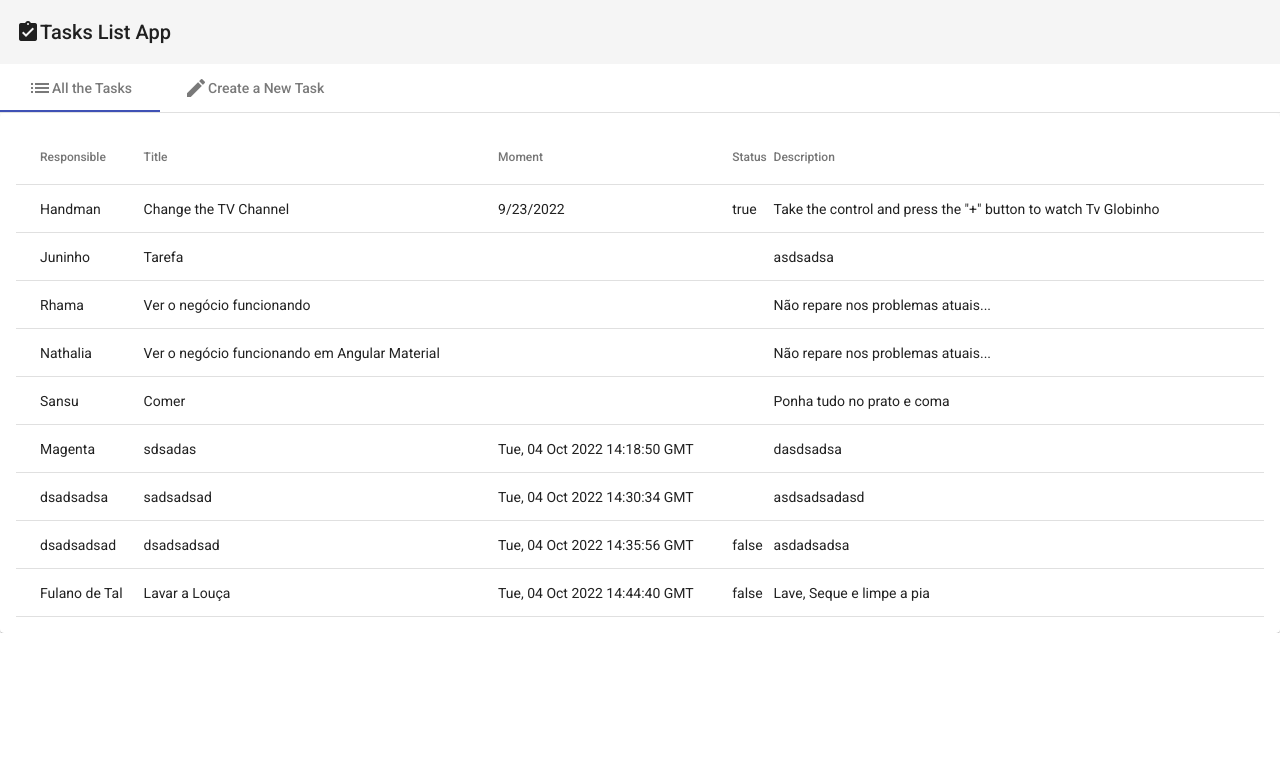
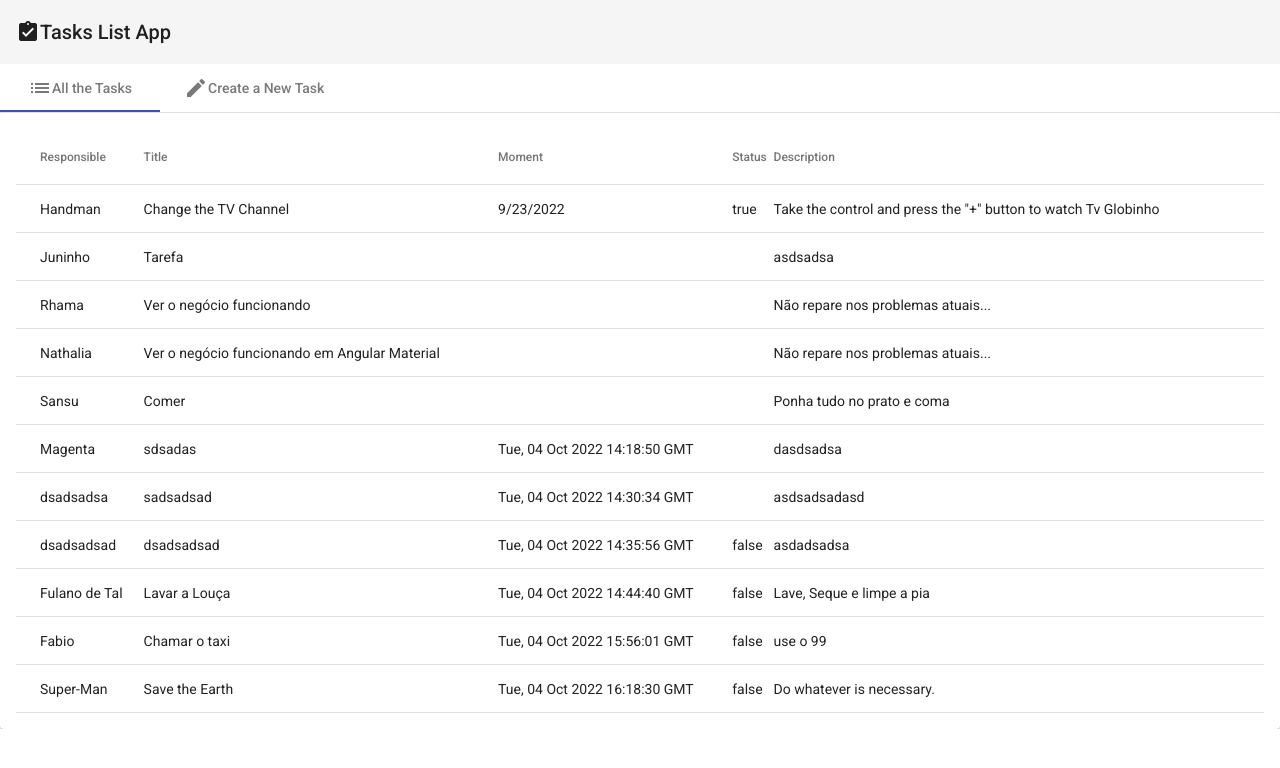
Before and after one commit to fhellipevalentin/todolist-app, an Angular app: page /tasks-list in a window 1280 px wide. Shown: the top 768 px of the page. Built offline with nearby package versions, Linux system fonts and the light colour scheme; data requests are answered from the project's data file.

Commit message:
melhorias no design

```diff
--- a/server/db.json
+++ b/server/db.json
@@ -62,6 +62,22 @@
       "created_At": "Tue, 04 Oct 2022 14:44:40 GMT",
       "status": false,
       "id": 8
+    },
+    {
+      "author": "Fabio",
+      "title": "Chamar o taxi",
+      "desc": "use o 99",
+      "created_At": "Tue, 04 Oct 2022 15:56:01 GMT",
+      "status": false,
+      "id": 9
+    },
+    {
+      "author": "Super-Man",
+      "title": "Save the Earth",
+      "desc": "Do whatever is necessary.",
+      "created_At": "Tue, 04 Oct 2022 16:18:30 GMT",
+      "status": false,
+      "id": 10
     }
   ]
 }
--- a/src/app/app.module.ts
+++ b/src/app/app.module.ts
@@ -18,6 +18,7 @@ import { MatTabsModule } from '@angular/material/tabs';
 import { TaskService } from './services/task.service';
 import { MatTableModule } from '@angular/material/table';
 import { MatCardModule } from '@angular/material/card';
+import { MatSnackBarModule } from '@angular/material/snack-bar'
 
 
 @NgModule({
@@ -40,7 +41,8 @@ import { MatCardModule } from '@angular/material/card';
     ReactiveFormsModule,
     MatTabsModule,
     MatTableModule,
-    MatCardModule
+    MatCardModule,
+    MatSnackBarModule
   ],
   providers: [TaskService],
   bootstrap: [AppComponent]
--- a/src/app/components/task-list/task-list.component.html
+++ b/src/app/components/task-list/task-list.component.html
@@ -51,23 +51,23 @@
                     <input formControlName="author" matInput placeholder="Author of the task" />
                 </mat-form-field>
                 <div *ngIf="formulary.get('author')?.errors">
-                    <div *ngIf="formulary.get('author')?.errors?.['required']">Field Author is Required</div>
+                    <div *ngIf="formulary.get('author')?.errors?.['required'] && !formulary.get('author')?.pristine">Field Author is Required</div>
                 </div>
                 <mat-form-field class="full-width" appearance="fill">
                   <mat-label>Title: </mat-label>
                   <input formControlName="title" matInput placeholder="Title of the task" />
                 </mat-form-field>
                 <div *ngIf="formulary.get('title')?.errors">
-                  <div *ngIf="formulary.get('title')?.errors?.['required']">Field Title is Required</div>
+                  <div *ngIf="formulary.get('title')?.errors?.['required'] && !formulary.get('title')?.pristine">Field Title is Required</div>
                 </div>
                 <mat-form-field class="full-width" appearance="fill">
                   <mat-label>Description: </mat-label>
                   <input formControlName="desc" matInput placeholder="Description" />
                 </mat-form-field>
                 <div *ngIf="formulary.get('desc')?.errors">
-                  <div *ngIf="formulary.get('desc')?.errors?.['required']">Field Description is Required</div>
+                  <div *ngIf="formulary.get('desc')?.errors?.['required'] && !formulary.get('desc')?.pristine">Field Description is Required</div>
                 </div>
-                  <button mat-button color="primary" >Add Task</button>
+                  <button mat-raised-button color="primary">Add Task</button>
               </form>
         </mat-card>
     </mat-tab>
--- a/src/app/components/task-list/task-list.component.ts
+++ b/src/app/components/task-list/task-list.component.ts
@@ -1,5 +1,6 @@
 import { Component, Input, OnInit } from '@angular/core';
 import { FormBuilder, FormControl, FormGroup, Validators } from '@angular/forms';
+import { MatSnackBar } from '@angular/material/snack-bar';
 import { Tasks } from 'src/app/model/tasks';
 import { TaskService } from 'src/app/services/task.service';
 
@@ -10,7 +11,7 @@ import { TaskService } from 'src/app/services/task.service';
 })
 export class TaskListComponent implements OnInit {
 
-  constructor( private taskService: TaskService, private formBilder: FormBuilder) { }
+  constructor( private taskService: TaskService, private formBilder: FormBuilder, private snackBar: MatSnackBar) { }
 
   formulary!: FormGroup;
 
@@ -37,7 +38,12 @@ export class TaskListComponent implements OnInit {
     const formValues = this.formulary.value
     const tasks: Tasks = new Tasks(formValues.author, formValues.title, formValues.desc, new Date().toUTCString(), false);
     this.taskService.insertTask(tasks).subscribe(response => {
-      this.tasksList.push(response)
+      let list: Tasks[] = [...this.tasksList, response]
+        this.tasksList = list
+      this.snackBar.open('The Task has been added', 'Success!', {
+        duration: 2000
+      })
+      this.formulary.reset();
       console.log(response)
     })
   }
```
